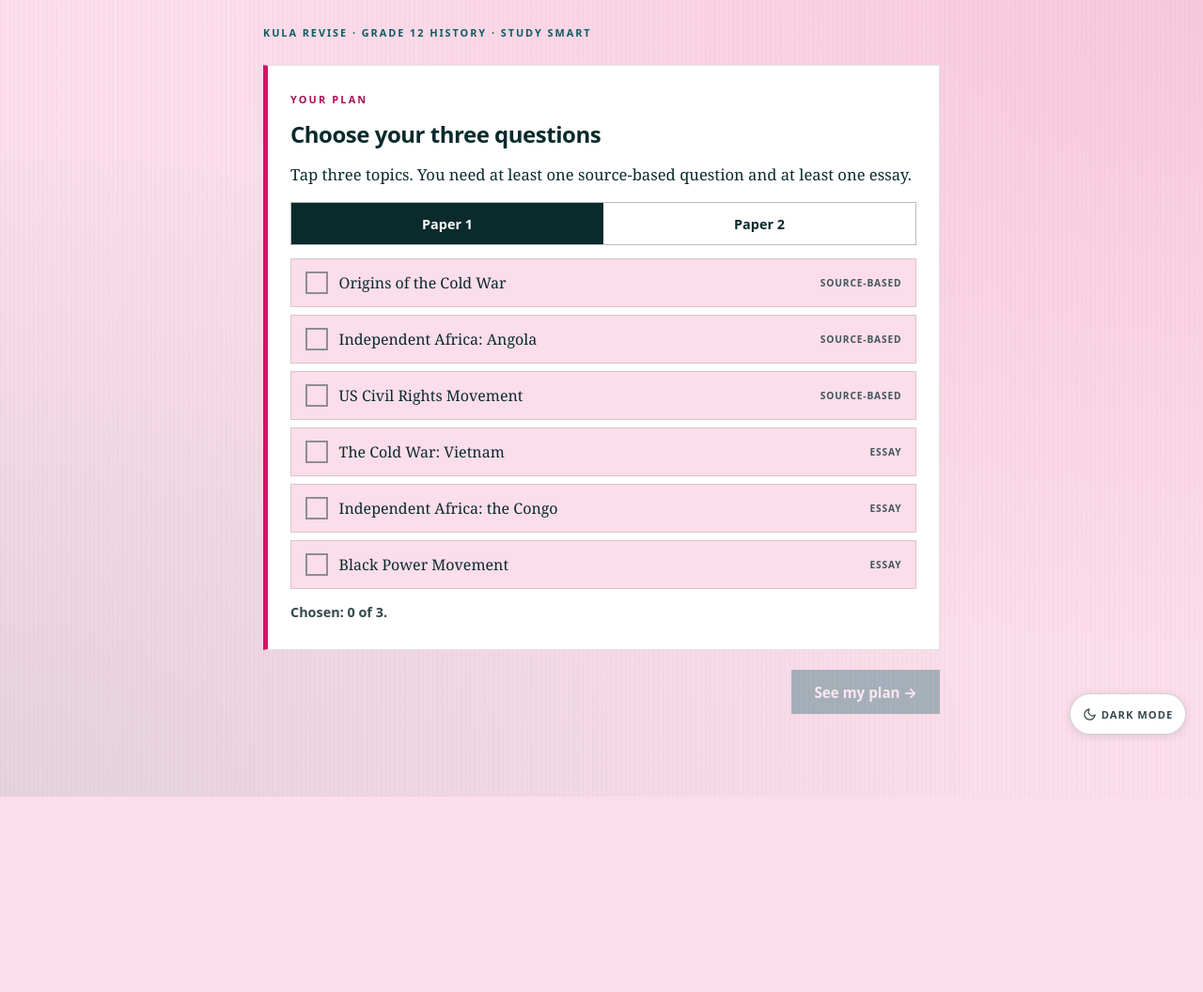
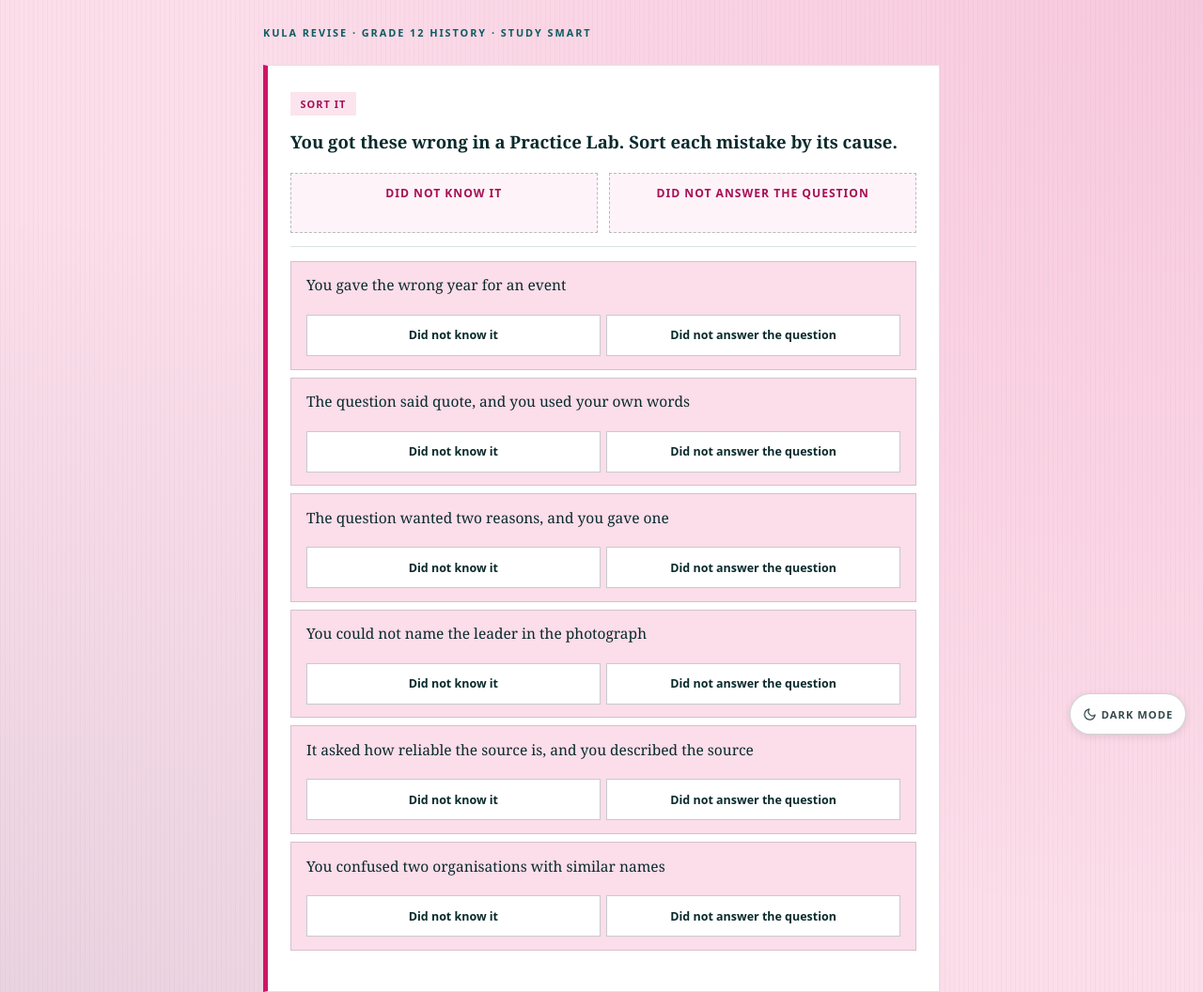
Before and after one commit to kula-revise/studysmartsortmistakes, a plain HTML site: page index.html in a window 1280 px wide. Shown: the top 1056 px of the page at 94% size. Before the commit the page ends 848 px from the top, so only its background shows below. Drawn offline with Linux system fonts and the light colour scheme.

Commit message:
Add files via upload

```diff
--- a/index.html
+++ b/index.html
@@ -3,7 +3,7 @@
 <head>
 <meta charset="UTF-8">
 <meta name="viewport" content="width=device-width, initial-scale=1.0">
-<title>Plan Builder | Study Smart | Kula Revise</title>
+<title>Sort Your Mistakes | Study Smart | Kula Revise</title>
 <style>
   /* Kula Revise identity: pink ground, deep teal ink.
      Accent one (pink): navigation, progress, option letters, the hook marker, time taken in.
@@ -335,63 +335,23 @@
 </div>
 
 <script>
-const PAPERS = [
-  {
-    "name": "Paper 1",
-    "topics": [
-      { "t": "Origins of the Cold War", "k": "source" },
-      { "t": "Independent Africa: Angola", "k": "source" },
-      { "t": "US Civil Rights Movement", "k": "source" },
-      { "t": "The Cold War: Vietnam", "k": "essay" },
-      { "t": "Independent Africa: the Congo", "k": "essay" },
-      { "t": "Black Power Movement", "k": "essay" }
-    ]
-  },
-  {
-    "name": "Paper 2",
-    "topics": [
-      { "t": "Crisis of Apartheid in the 1980s", "k": "source" },
-      { "t": "The TRC", "k": "source" },
-      { "t": "Globalisation", "k": "source" },
-      { "t": "Black Consciousness", "k": "essay" },
-      { "t": "The Coming of Democracy", "k": "essay" },
-      { "t": "The End of the Cold War", "k": "essay" }
-    ]
-  }
-];
-const CLOSE = {
-  "eyebrow": "Kula Revise · Study Smart",
-  "title": "Your Plan",
-  "intro": "Write this plan down, or take a screenshot. Keep it where you study.",
-  "routes": {
-    "source": {
-      "steps": ["Study Lab", "Practice Lab"],
-      "how": "Do the Study Lab in order. Then do the Practice Lab with your notes closed, and sort every mistake by its cause."
-    },
-    "essay": {
-      "steps": ["Study Lab", "Essay Lab"],
-      "how": "Do the Study Lab in order. Then write the essay in the Essay Lab, read the feedback, and write it again."
-    }
-  },
-  "after": "Then build a plan for the other paper in the same way.",
-  "change": "Change my plan",
-  "finish": "Continue"
-};
 const FLOW = [
   {
-    "type": "pick",
-    "tag": "Your plan",
-    "heading": "Choose your three questions",
-    "prompt": "Tap three topics. You need at least one source-based question and at least one essay.",
-    "kinds": { "source": "Source-based", "essay": "Essay" },
-    "msg": {
-      "count": "Chosen: {n} of 3.",
-      "noEssay": "You have three source-based questions. Swap one for an essay.",
-      "noSource": "You have three essays. Swap one for a source-based question.",
-      "ok": "That works: {s} source-based and {e} essay.",
-      "full": "You already have three. Tap one of them to take it out."
-    },
-    "next": "See my plan"
+    "type": "sort",
+    "chip": "Sort it",
+    "q": "You got these wrong in a Practice Lab. Sort each mistake by its cause.",
+    "cols": ["Did not know it", "Did not answer the question"],
+    "items": [
+      "You gave the wrong year for an event",
+      "The question said quote, and you used your own words",
+      "The question wanted two reasons, and you gave one",
+      "You could not name the leader in the photograph",
+      "It asked how reliable the source is, and you described the source",
+      "You confused two organisations with similar names"
+    ],
+    "answer": [0, 1, 1, 0, 1, 0],
+    "explanation": "The wrong year, the leader and the two organisations are facts you did not know. Go back to the Study Lab lesson for those. In the other three, you knew enough but did not do what the question asked. For those, read the question word and the marks before you answer.",
+    "next": "Continue"
   }
 ];
 
```
